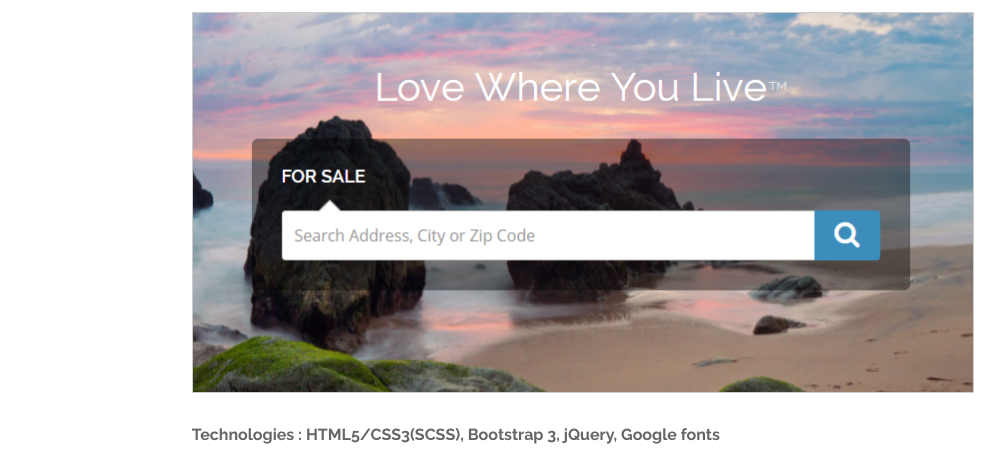
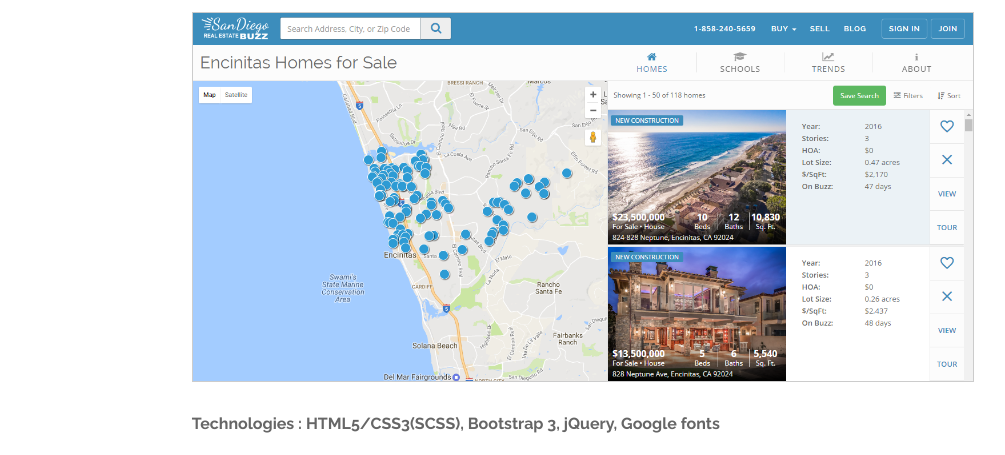
Before and after one commit to bzaman/bzaman.github.com, a plain HTML site: page work/index.html in a window 1280 px wide. Shown: the part 327-782 px from the top of the page, without its empty margins (138-1143 px from the left). Drawn offline with Linux system fonts and the light colour scheme.

Commit message:
new image added

```diff
--- a/work/index.html
+++ b/work/index.html
@@ -28,7 +28,7 @@
 		<h2>Work</h2>
 		<a href="http://www.sandiegorealestatebuzz.com/">
 			<h3>sandiegorealestatebuzz.com</h3>
-			<img src="../img/brazola.png" alt="brazola.com">
+			<img src="../img/sandiegorealestatebuzz.png" alt="sandiegorealestatebuzz.com">
 		</a>
 		<h4>Technologies : HTML5/CSS3(SCSS), Bootstrap 3, jQuery, Google fonts</h4>
 		<p>This site still is in dev mode (backend developer is working on it). My role was to develop functional web pages from it's design delivered me as .PSD format. I was also responsible for design &amp; developing other/internal pages and components.</p>
```
Also changed, not shown: img/sandiegorealestatebuzz.png (added).
